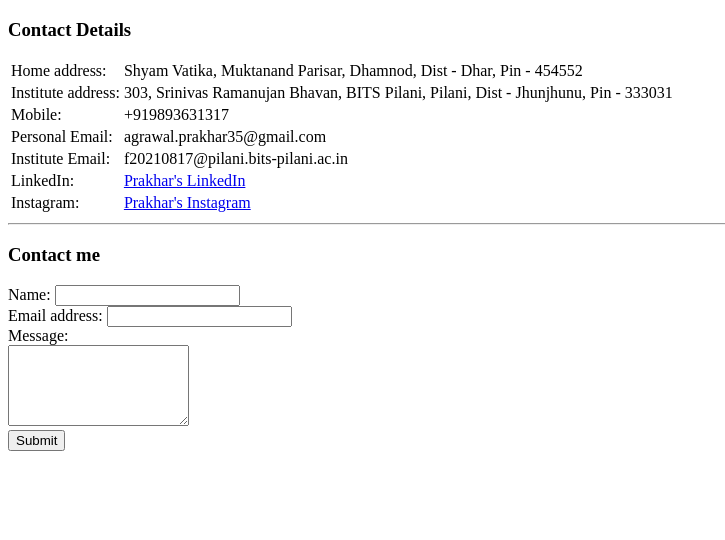
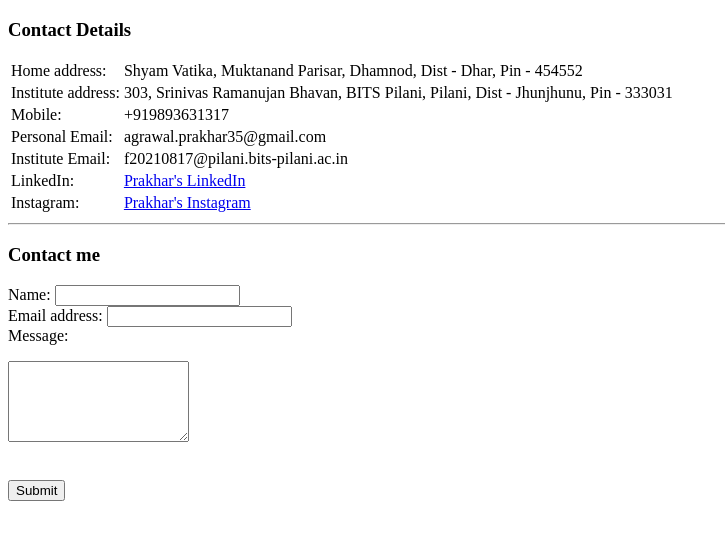
Before and after one commit to Prakhar-Ag27/cv, a plain HTML site: page contact.html in a window 1280 px wide. Shown: the whole page, without its empty margins (0-725 px from the left). Drawn offline with Linux system fonts and the light colour scheme.

Commit message:
Update contact.html

```diff
--- a/contact.html
+++ b/contact.html
@@ -46,8 +46,9 @@
       <label for="">Email address:</label>
       <input type="email" name="Your Email address" value="">
       <br>
-      <label for="">Message:</label><br>
+      <label for="">Message:</label><p>
       <textarea name="Your Message" rows="5" cols="20"></textarea>
+      </p>
       <br>
       <input type="submit" name="" >
 
```
